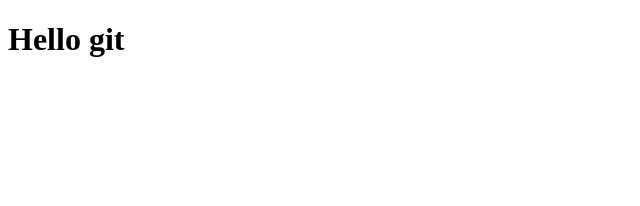
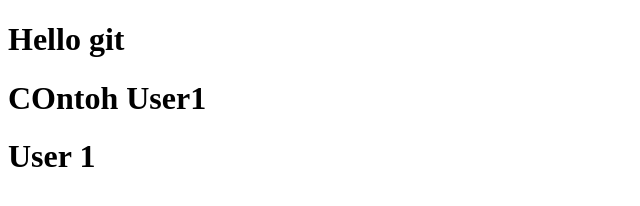
Before and after one commit to yazidkhariz/belajar-git-remote, a plain HTML site: page index.html in a window 1280 px wide. Shown: the whole page, without its empty margins (0-640 px from the left). Drawn offline with Linux system fonts and the light colour scheme.

Commit message:
add user1 to index.html

```diff
--- a/index.html
+++ b/index.html
@@ -7,5 +7,7 @@
 </head>
 <body>
     <h1>Hello git</h1>
+    <h1>COntoh User1</h1>
+    <h1>User 1</h1>
 </body>
 </html>
```
